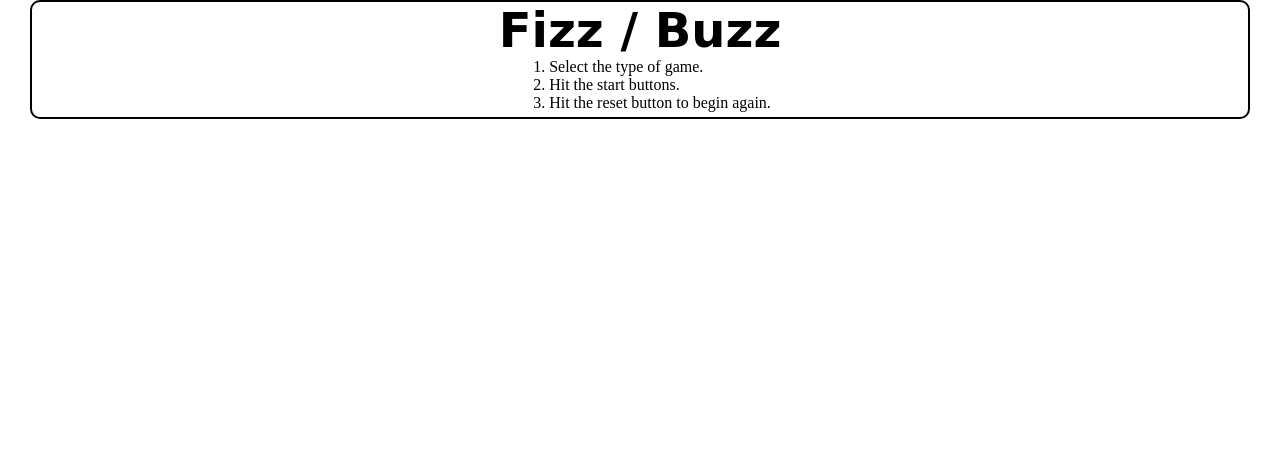
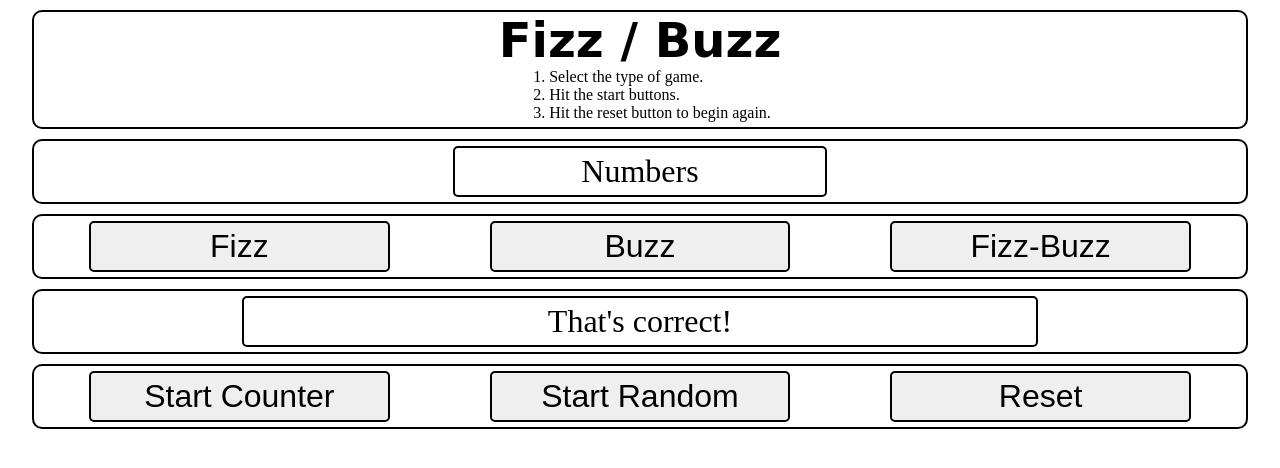
Before and after one commit to StewartMacLeman/Fizz-Buzz-Game, a plain HTML site: page index.html in a window 1280 px wide. Drawn offline with Linux system fonts and the light colour scheme.

Commit message:
Basic html and css done.

```diff
--- a/css/fizz_buzz.css
+++ b/css/fizz_buzz.css
@@ -2,15 +2,16 @@
 
 body {
   margin: 0 auto;
+  width: 95%;
+  padding: 0px;
 }
-
+p {margin: 0 auto;}
 
 /* Header Styles --------------------------------------------- */
 header {
-  margin: 0 auto 10px;
+  margin: 10px auto;
   border: 2px solid black;
   border-radius: 10px;
-  width: 95%;
 }
 
 h1 {
@@ -29,3 +30,60 @@ ol {
   margin: 0 auto;
   padding-bottom: 5px;
 }
+/* Sections Styles --------------------------------------------- */
+.num_display_container {
+  margin: 10px auto;
+  padding: 5px;
+  display: flex;
+  justify-content: center;
+  align-items: center;
+  border: 2px solid black;
+  border-radius: 10px;
+}
+.num_display_container p {
+  border: 2px solid black;
+  border-radius: 5px;
+  padding: 5px;
+  width: 30%;
+  text-align: center;
+  font-size: 2em;
+}
+.fizz_buzz_btn_cont, .start_reset_btn_cont {
+  margin: 10px auto;
+  padding: 5px;
+  display: flex;
+  justify-content: space-around;
+  align-items: center;
+  border: 2px solid black;
+  border-radius: 10px;
+}
+.btn_class {
+  border: 2px solid black;
+  border-radius: 5px;
+  padding: 5px;
+  width: 25%;
+  text-align: center;
+  font-size: 2em;
+}
+.btn_class:hover {
+  background-color: black;
+  color: white;
+  cursor: pointer;
+}
+.answer_display_container {
+  margin: 10px auto;
+  padding: 5px;
+  display: flex;
+  justify-content: center;
+  align-items: center;
+  border: 2px solid black;
+  border-radius: 10px;
+}
+.answer_display_container p {
+  border: 2px solid black;
+  border-radius: 5px;
+  padding: 5px;
+  width: 65%;
+  text-align: center;
+  font-size: 2em;
+}
--- a/index.html
+++ b/index.html
@@ -24,9 +24,26 @@
       </div>
     </header>
 
-    <section>
+    <section class="num_display_container">
+      <p id="num_display">Numbers</p>
+    </section>
 
+    <section class="fizz_buzz_btn_cont">
+      <button type="button" class="btn_class" id="fizz_btn">Fizz</button>
+      <button type="button" class="btn_class" id="buzz_btn">Buzz</button>
+      <button type="button" class="btn_class" id="fizz_buzz_btn">Fizz-Buzz</button>
     </section>
+
+    <section class="answer_display_container">
+      <p id="answer_display">That's correct!</p>
+    </section>
+
+    <section class="start_reset_btn_cont">
+      <button type="button" class="btn_class" id="count_start">Start Counter</button>
+      <button type="button" class="btn_class" id="random_start">Start Random</button>
+      <button type="button" class="btn_class" id="reset_btn">Reset</button>
+    </section>
+
 
   </body>
 </html>
--- a/scripts/fizz_buzz.js
+++ b/scripts/fizz_buzz.js
@@ -1,2 +1,13 @@
 "use strict";
-console.log("I'm here!");
+
+let num_display = document.querySelector("#num_display");
+
+let fizz_btn = document.querySelector("#fizz_btn");
+let buzz_btn = document.querySelector("#buzz_btn");
+let fizz_buzz_btn = document.querySelector("#fizz_buzz_btn");
+
+let answer_display = document.querySelector("#answer_display");
+
+let count_start = document.querySelector("#count_start");
+let random_start = document.querySelector("#random_start");
+let reset_btn = document.querySelector("#reset_btn");
```
